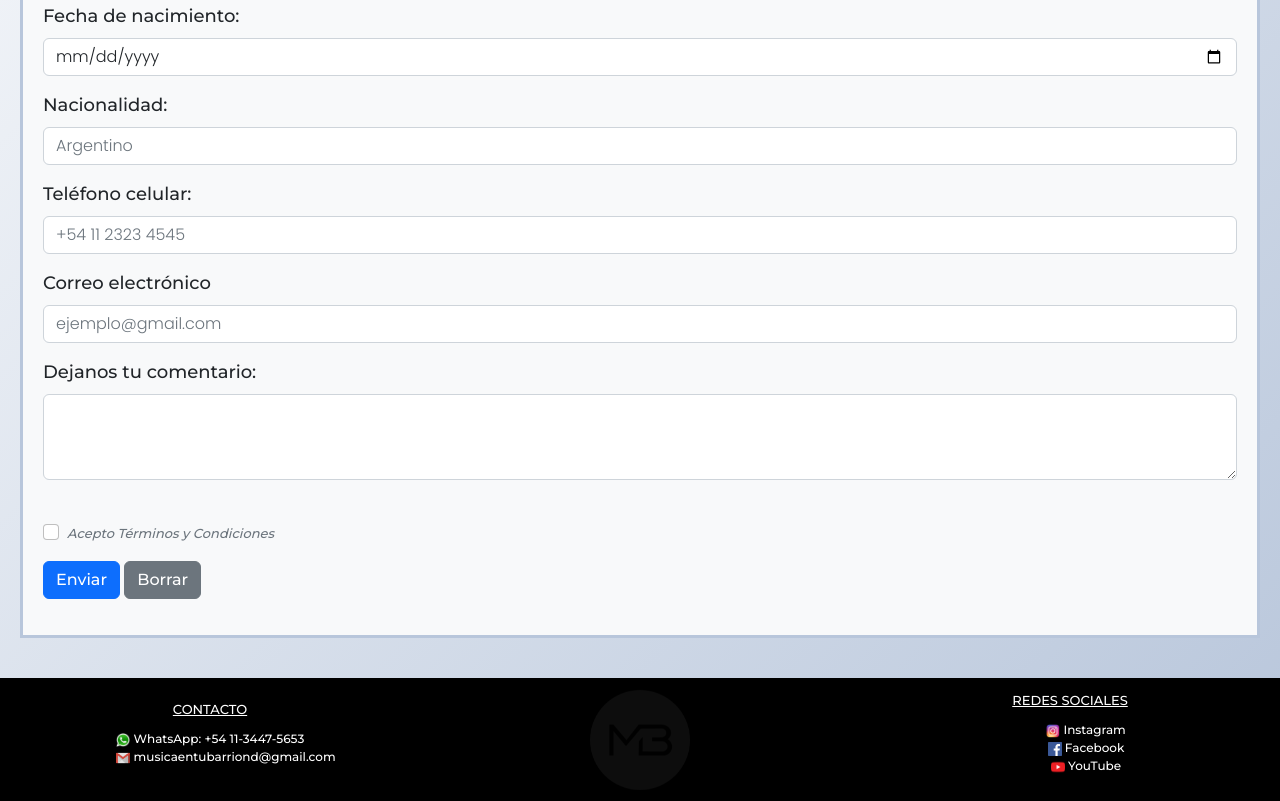
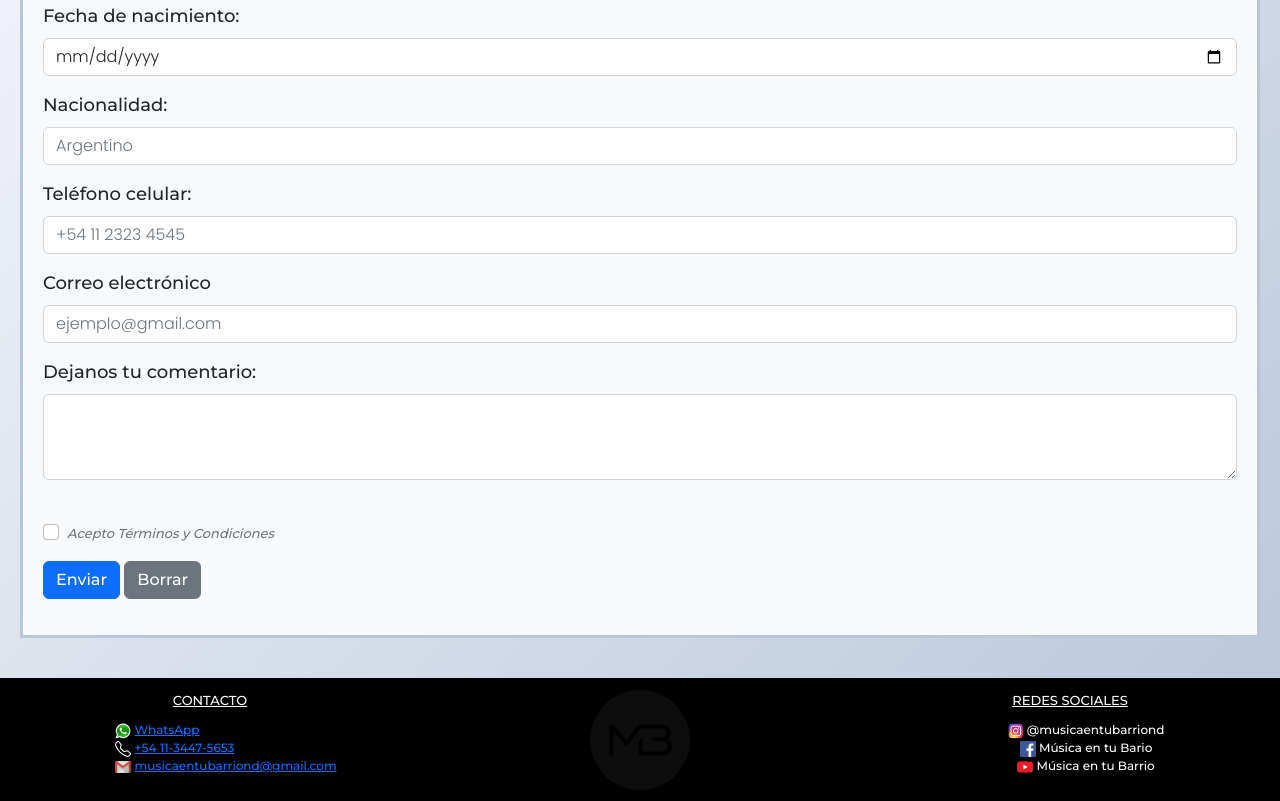
Before and after one commit to joanadiaco/IdeaDiacoSASS, a website: page contacto.html in a window 1280 px wide. Shown: the part 1058-1859 px from the top of the page. Drawn offline with nearby package versions, Linux system fonts and the light colour scheme.

Commit message:
vuelvo a commitear contacto

```diff
--- a/contacto.html
+++ b/contacto.html
@@ -132,10 +132,18 @@
             </h4>
             <ul>
                 <li>
-                    <img src="./Images/ImgFooter/whatsapp.png" width="14px" height="14px" alt="whatsapp"> WhatsApp: +54 11-3447-5653
+                    <img src="./Images/ImgFooter/whatsapp.png" width="16px" height="16px" alt="whatsapp">
+                    <a href="https://wa.me/+541134475653?text=Hola!%20Quiero%20consultar%20por%20clases%20particulares%20de..." target="_blank">WhatsApp</a>
                 </li>
                 <li>
-                    <img src="./Images/ImgFooter/gmail.png" width="14px" height="14px" alt="gmail"> musicaentubarriond@gmail.com
+                    <svg xmlns="http://www.w3.org/2000/svg" width="16" height="16" fill="currentColor" class="bi bi-telephone" viewBox="0 0 16 16">
+                        <path d="M3.654 1.328a.678.678 0 0 0-1.015-.063L1.605 2.3c-.483.484-.661 1.169-.45 1.77a17.568 17.568 0 0 0 4.168 6.608 17.569 17.569 0 0 0 6.608 4.168c.601.211 1.286.033 1.77-.45l1.034-1.034a.678.678 0 0 0-.063-1.015l-2.307-1.794a.678.678 0 0 0-.58-.122l-2.19.547a1.745 1.745 0 0 1-1.657-.459L5.482 8.062a1.745 1.745 0 0 1-.46-1.657l.548-2.19a.678.678 0 0 0-.122-.58L3.654 1.328zM1.884.511a1.745 1.745 0 0 1 2.612.163L6.29 2.98c.329.423.445.974.315 1.494l-.547 2.19a.678.678 0 0 0 .178.643l2.457 2.457a.678.678 0 0 0 .644.178l2.189-.547a1.745 1.745 0 0 1 1.494.315l2.306 1.794c.829.645.905 1.87.163 2.611l-1.034 1.034c-.74.74-1.846 1.065-2.877.702a18.634 18.634 0 0 1-7.01-4.42 18.634 18.634 0 0 1-4.42-7.009c-.362-1.03-.037-2.137.703-2.877L1.885.511z"/>
+                    </svg>
+                    <a href="tel:+541134475653">+54 11-3447-5653</a>
+                </li>
+                <li>
+                    <img src="./Images/ImgFooter/gmail.png" width="16px" height="16px" alt="gmail">
+                    <a href="mailto:musicaentubarriond@gmail.com?subject=Consultas%20Música%20en%20tu%20Barrio&body=Deseo%20información%20sobre%20clases%20particulares" target="_blank">musicaentubarriond@gmail.com</a>
                 </li>
             </ul>
         </div>
@@ -149,13 +157,16 @@
             </h4>
             <ul>
                 <li>
-                    <img src="./Images/ImgFooter/instagram.png" width="14px" height="14px" alt="instagram"><a href="http://www.instagram.com/musicaentubarriond/" target="_blank"> Instagram</a>
+                    <img src="./Images/ImgFooter/instagram.png" width="16px" height="16px" alt="instagram">
+                    <a href="http://www.instagram.com/musicaentubarriond/" target="_blank">@musicaentubarriond</a>
                 </li>
                 <li>
-                    <img src="./Images/ImgFooter/facebook.png" width="14px" height="14px" alt="facebook"><a href="http://www.facebook.com/clasesdemusica.ok" target="_blank"> Facebook</a>
+                    <img src="./Images/ImgFooter/facebook.png" width="16px" height="16px" alt="facebook">
+                    <a href="http://www.facebook.com/clasesdemusica.ok" target="_blank">Música en tu Bario</a>
                     </li>
                 <li>
-                    <img src="./Images/ImgFooter/youtube.png" width="14px" height="14px" alt="youtube"><a href="http://www.youtube.com/c/M%C3%BAsicaentuBarrio" target="_blank"> YouTube</a>
+                    <img src="./Images/ImgFooter/youtube.png" width="16px" height="16px" alt="youtube">
+                    <a href="http://www.youtube.com/c/M%C3%BAsicaentuBarrio" target="_blank">Música en tu Barrio</a>
                 </li>
             </ul>
         </div>
```
